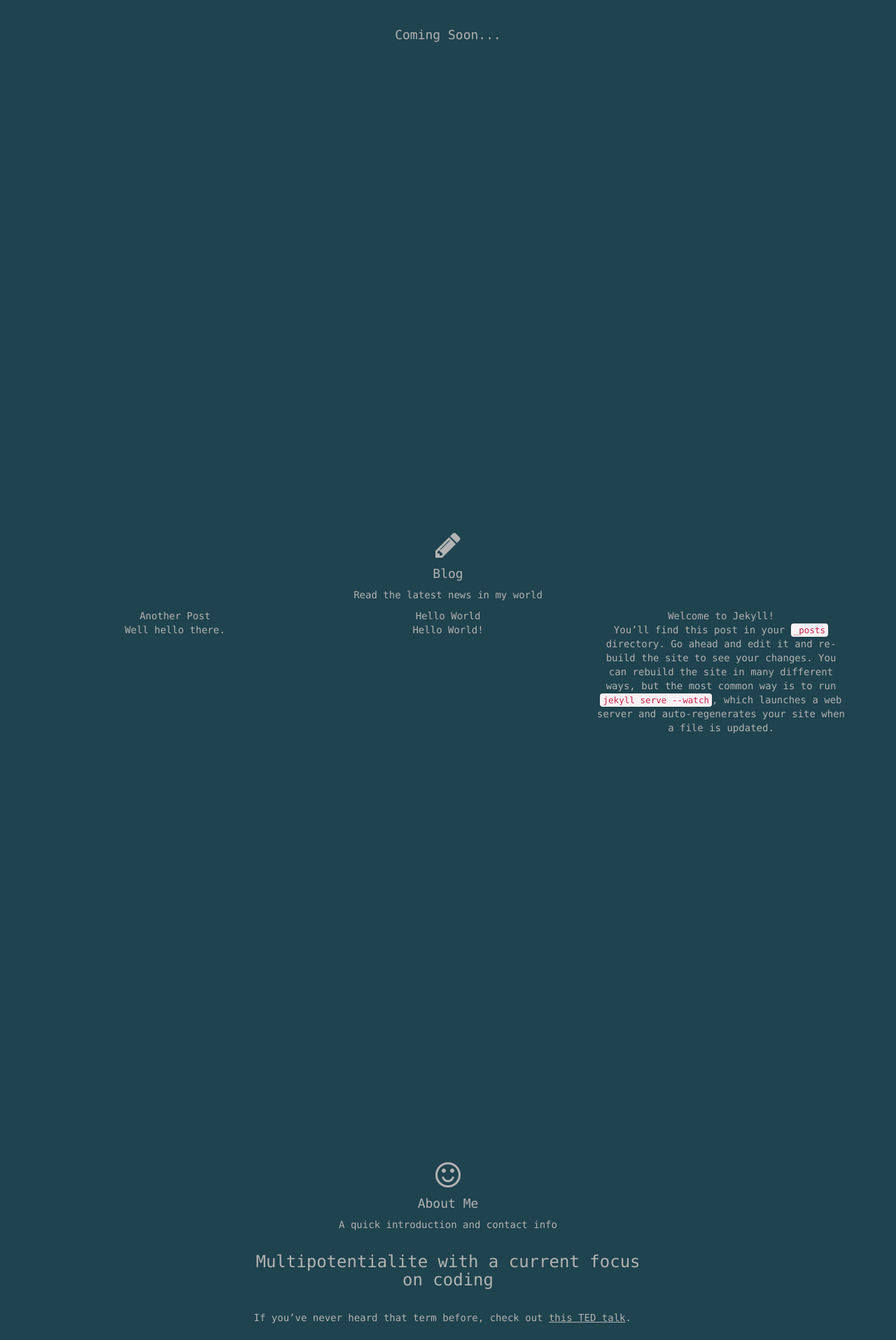
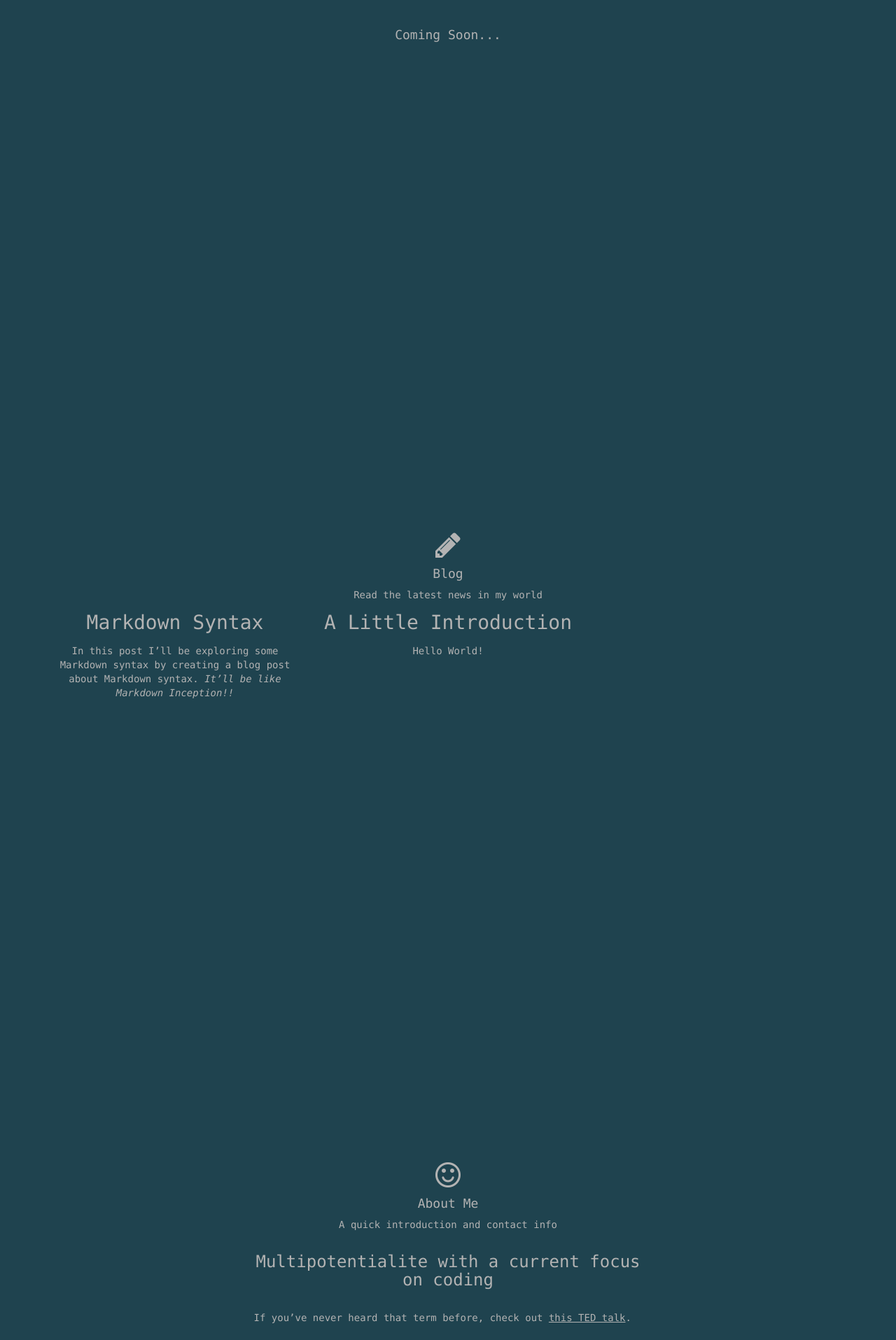
Before and after one commit to patrickshaughnessy/patrickshaughnessy.github.io, a Jekyll site: the page built from index.html, in a window 1280 px wide. Shown: the part 1942-3857 px from the top of the page at 70% size. Built offline with Jekyll 4.4.1, drawn with Linux system fonts in a browser that asks for light colours; nearby versions of some CDN libraries; comment, search, counter and statistics services are not loaded.

Commit message:
updated blog and functionality

```diff
--- a/_config.yml
+++ b/_config.yml
@@ -1,14 +1,15 @@
 # Site settings
-title: Your awesome title
-email: your-email@domain.com
-description: > # this means to ignore newlines until "baseurl:"
-  Write an awesome description for your new site here. You can edit this
-  line in _config.yml. It will appear in your document head meta (for
-  Google search results) and in your feed.xml site description.
+title: Patrick Shaughnessy
+email: pshaughn86@gmail.com
+description: A github pages site for developer Patrick Shaughnessy.
 baseurl: "" # the subpath of your site, e.g. /blog/
-url: "http://yourdomain.com" # the base hostname & protocol for your site
-twitter_username: jekyllrb
-github_username:  jekyll
+url: "http://patrickshaughnessy.github.io" # the base hostname & protocol for your site
+twitter_username: pattshaughnessy
+github_username:  patrickshaughnessy
 
 # Build settings
 markdown: kramdown
+
+# Gems
+gems:
+  - jekyll-angular
--- a/_includes/head.html
+++ b/_includes/head.html
@@ -3,9 +3,14 @@
     <meta name="viewport" content="width=device-width initial-scale=1" />
     <meta http-equiv="X-UA-Compatible" content="IE=edge">
 
-    <title>{% if page.title %}{{ page.title }}{% else %}{{ site.title }}{% endif %}</title>
+    <title>{% if page.title %}{{ site.title + ": " + page.title }}{% else %}{{ site.title }}{% endif %}</title>
     <meta name="description" content="{{ site.description }}">
 
-    <link rel="stylesheet" href="{{ "/css/main.css" | prepend: site.baseurl }}">
+    <script src="https://ajax.googleapis.com/ajax/libs/angularjs/1.4.5/angular.min.js"></script>
+
+    <link rel="stylesheet" href="https://maxcdn.bootstrapcdn.com/bootstrap/3.3.5/css/bootstrap.min.css">
+    <link rel="stylesheet" href="https://maxcdn.bootstrapcdn.com/font-awesome/4.4.0/css/font-awesome.min.css">
+    <link rel="stylesheet" href="{{ "/css/stylesheet.css" | prepend: site.baseurl }}">
+
     <link rel="canonical" href="{{ page.url | replace:'index.html','' | prepend: site.baseurl | prepend: site.url }}">
 </head>
--- a/_layouts/default.html
+++ b/_layouts/default.html
@@ -1,19 +1,33 @@
+---
+
+---
+
 <!DOCTYPE html>
-<html>
+<html lang="en" ng-app>
 
   {% include head.html %}
 
   <body>
 
-    {% include header.html %}
+    <!-- {% include header.html %}
 
     <div class="page-content">
-      <div class="wrapper">
+      <div class="wrapper"> -->
         {{ content }}
-      </div>
+      <!-- </div>
     </div>
 
     {% include footer.html %}
+ -->
+
+     <!-- jQuery (necessary for Bootstrap's JavaScript plugins) -->
+     <script src="https://ajax.googleapis.com/ajax/libs/jquery/1.11.3/jquery.min.js"></script>
+     <!-- Include all compiled plugins (below), or include individual files as needed -->
+     <!-- Latest compiled and minified JavaScript -->
+     <script src="https://maxcdn.bootstrapcdn.com/bootstrap/3.3.5/js/bootstrap.min.js"></script>
+     <script src="https://cdn.jsdelivr.net/jquery.scrollto/2.1.2/jquery.scrollTo.min.js"></script>
+     <script src="https://cdnjs.cloudflare.com/ajax/libs/jquery-easing/1.3/jquery.easing.min.js"></script>
+     <script src="{{ "/main.js" | prepend: site.baseurl }}"></script>
 
   </body>
 
--- a/_posts/2015-10-02-welcome-to-jekyll.markdown
+++ /dev/null
@@ -1,25 +0,0 @@
----
-layout: post
-title:  "Welcome to Jekyll!"
-date:   2015-10-02 22:25:30
-categories: jekyll update
----
-You’ll find this post in your `_posts` directory. Go ahead and edit it and re-build the site to see your changes. You can rebuild the site in many different ways, but the most common way is to run `jekyll serve --watch`, which launches a web server and auto-regenerates your site when a file is updated.
-
-To add new posts, simply add a file in the `_posts` directory that follows the convention `YYYY-MM-DD-name-of-post.ext` and includes the necessary front matter. Take a look at the source for this post to get an idea about how it works.
-
-Jekyll also offers powerful support for code snippets:
-
-{% highlight ruby %}
-def print_hi(name)
-  puts "Hi, #{name}"
-end
-print_hi('Tom')
-#=> prints 'Hi, Tom' to STDOUT.
-{% endhighlight %}
-
-Check out the [Jekyll docs][jekyll] for more info on how to get the most out of Jekyll. File all bugs/feature requests at [Jekyll’s GitHub repo][jekyll-gh]. If you have questions, you can ask them on [Jekyll’s dedicated Help repository][jekyll-help].
-
-[jekyll]:      http://jekyllrb.com
-[jekyll-gh]:   https://github.com/jekyll/jekyll
-[jekyll-help]: https://github.com/jekyll/jekyll-help
--- /dev/null
+++ b/_posts/2015-10-03-A-Little-Introduction.markdown
@@ -0,0 +1,15 @@
+---
+layout: post
+title:  "A Little Introduction"
+date:   2015-10-03 22:25:30
+categories: pre Coding House
+---
+Hello World!
+
+This is my first blog post for my github pages site built with Jekyll and Twitter Bootstrap.
+
+I'll be updating this blog periodically with anecdotes and miscellaneous learnings on my journey to become a full-stack web developer.
+
+To fill out the website with my first three posts, as well as gain some experience using Markdown, I'm going to write about Markdown syntax and a tough recursive algorithm I learned recently.
+
+Stay tuned for more!
--- /dev/null
+++ b/_posts/2015-10-04-Markdown-Syntax.markdown
@@ -0,0 +1,100 @@
+---
+layout: post
+title:  "Markdown Syntax"
+date:   2015-10-04 22:25:30
+categories: pre Coding House
+---
+
+In this post I'll be exploring some Markdown syntax by creating a blog post about Markdown syntax. _It’ll be like Markdown Inception!!_
+
+
+![Keanu Whoa](http://www.reactiongifs.com/r/2013/10/woah.gif)
+
+######_Whoa!_
+
+#Headers
+
+Headers are very important and can be efficiently executed with hashes. H1 and H2 elements can also be “underlined” using equal signs or dashes, but I think hashes are more functional.
+<br>
+
+> Blockquotes make your posts super hipster, bro.
+>
+> #-Ghandi
+
+<br>
+
+#Lists N’ Things
+
+Here are some things I don’t like:
+
+* Waking up before sunrise
+* iPhone battery life
+* Making lists of things I don’t like
+
+What I’d like to have for lunch today (in order of preference):
+
+1. Burrito
+2. Sandwich
+3. Pho
+<br>
+
+> Sometimes, people can be a little heavy-handed with the blockquotes.
+>
+> #-Barack Obama
+
+<br>
+
+#Code Blocks
+
+Writing code to be read onscreen in `HTML` sucks. Let me demonstrate.
+
+	<p>
+	  First you put some code inside the tags
+	  <br>
+	  Don’t forget to escape special characters
+	  <br>
+	  <pre><code>
+
+	  var i = {
+	    amThe: function(str){
+	      if (str === 'CoolestDude’){return true;}
+	    }
+	  };
+
+	  i.amThe('CoolestDude');
+
+	  </code></pre>
+	</p>
+
+Wow, that escalated quickly.
+
+<br>
+
+* * *
+
+
+Horizontal Rule rules my world!
+{:.center}
+
+* * *
+
+<br>
+
+# Links
+
+In creating this blog post, I copied extensively from [Daring Fireball](https://daringfireball.net/projects/markdown/syntax “Daring Fireball”).
+
+If you’re tired of reading this post, you can return to the [Home](/#title/) screen.
+
+<br>
+
+#Conclusion
+
+The End.
+
+> Every blog post needs a strong conclusion.
+>
+> #-Jesus Christ
+
+
+![Californians](http://media.giphy.com/media/EcnE9fRyl1jgc/giphy.gif)
--- a/stylesheet.css
+++ b/css/stylesheet.css
@@ -46,6 +46,35 @@ input {
 #about a {
   text-decoration: underline;
 }
+
+.post-content img {
+  margin: 2% auto 0 auto;
+  display: block;
+}
+
+.post-content h6 {
+  font-size: 90%;
+  text-align: center;
+  margin-bottom: 2%;
+}
+
+.post-content blockquote {
+  margin-left: 5%;
+}
+
+.post-content blockquote h1 {
+  font-size: 90%;
+  font-style: italic;
+}
+
+.post-content a {
+  text-decoration: underline;
+}
+
+.post-content .center {
+  text-align: center;
+}
+
 
 /*Social Media CSS*/
 
--- a/index.html
+++ b/index.html
@@ -1,32 +1,6 @@
 ---
-
+layout: default
 ---
-
-<!DOCTYPE html>
-<html lang="en" ng-app>
-  <head>
-    <meta charset="utf-8">
-    <meta http-equiv="X-UA-Compatible" content="IE=edge">
-    <meta name="viewport" content="width=device-width, initial-scale=1">
-    <!-- The above 3 meta tags *must* come first in the head; any other head content must come *after* these tags -->
-    <title>Patrick Shaughnessy</title>
-
-    <script src="https://ajax.googleapis.com/ajax/libs/angularjs/1.4.6/angular.min.js"></script>
-
-    <!-- Bootstrap -->
-    <!-- Latest compiled and minified CSS -->
-    <link rel="stylesheet" href="https://maxcdn.bootstrapcdn.com/bootstrap/3.3.5/css/bootstrap.min.css">
-    <link rel="stylesheet" href="https://maxcdn.bootstrapcdn.com/font-awesome/4.4.0/css/font-awesome.min.css">
-    <link href="stylesheet.css" rel="stylesheet">
-
-    <!-- HTML5 shim and Respond.js for IE8 support of HTML5 elements and media queries -->
-    <!-- WARNING: Respond.js doesn't work if you view the page via file:// -->
-    <!--[if lt IE 9]>
-      <script src="https://oss.maxcdn.com/html5shiv/3.7.2/html5shiv.min.js"></script>
-      <script src="https://oss.maxcdn.com/respond/1.4.2/respond.min.js"></script>
-    <![endif]-->
-  </head>
-  <body>
 
     <div id="title" class="container-fluid">
       <div class="container" id="first">
@@ -65,28 +39,28 @@
 
         <div class="row">
           <div class="col-md-12" style="text-align: center">
-            <h1>Hello {{yourName}}!</h1>
+            <h1>Hello <span ng-bind="yourName"></span>!</h1>
             <h3 id="welcomeMessage"></h3>
           </div>
         </div>
 
         <div class="row" id="sections">
           <div class="col-md-4">
-            <a href="#projects">
+            <a class="internal" href="#projects">
               <i class="fa fa-cogs fa-6"></i>
             </a>
             <h4>Projects</h4>
             <p>The latest and greatest from my portfolio.</p>
           </div>
           <div class="col-md-4">
-            <a href="#blog">
+            <a class="internal" href="#blog">
               <i class="fa fa-pencil fa-6"></i>
             </a>
             <h4>Blog</h4>
             <p>Read the latest news in my world</p>
           </div>
           <div class="col-md-4">
-            <a href="#about">
+            <a class="internal" href="#about">
               <i class="fa fa-smile-o fa-6"></i>
             </a>
             <h4>About Me</h4>
@@ -122,8 +96,10 @@
             <div class="row">
               {% for post in site.posts limit:3%}
                 <div class="col-md-4">
-                  <a href="{{ post.url }}">{{ post.title }}</a>
-                  {{ post.excerpt }}
+                    <a href="{{ post.url }}" style="font-size: 200%">{{ post.title }}</a>
+                    <p>
+                      {{ post.excerpt }}
+                    </p>
                 </div>
               {% endfor %}
             </div>
@@ -149,11 +125,11 @@
             <h3 style="text-align: center">Multipotentialite with a current focus on coding</h3>
             <p>
               <br>
-              If you’ve never heard that term before, check out <a href="http://www.ted.com/talks/emilie_wapnick_why_some_of_us_don_t_have_one_true_calling">this TED talk</a>.
+              If you’ve never heard that term before, check out <a target="_blank" href="http://www.ted.com/talks/emilie_wapnick_why_some_of_us_don_t_have_one_true_calling">this TED talk</a>.
               <br><br>
               My fresh new hotness is coding. I’m interested in being a part of shaping the future, and maybe getting on that TED stage myself one day.
               <br><br>
-              To that end, I’ll be taking a crash course in javascript and full stack development with <a href="http://codinghouse.co/">Coding House</a> in San Francisco from October 2015 to February 2016.
+              To that end, I’ll be taking a crash course in javascript and full stack development with <a target="_blank" href="http://codinghouse.co/">Coding House</a> in San Francisco from October 2015 to February 2016.
               <br><br>
               Stay tuned for updates on the blog, and feel free to contact me on any medium below.
             </p>
@@ -164,16 +140,16 @@
           <div class="col-md-12" style="text-align: center">
             <div class="social">
                 <ul>
-                    <li><a href="https://www.facebook.com/patrick.shaughnessy.5815"><i class="fa fa-lg fa-facebook"></i></a></li>
-                    <li><a href="https://twitter.com/pattshaughnessy"><i class="fa fa-lg fa-twitter"></i></a></li>
+                    <li><a target="_blank" href="https://www.facebook.com/patrick.shaughnessy.5815"><i class="fa fa-lg fa-facebook"></i></a></li>
+                    <li><a target="_blank" href="https://twitter.com/pattshaughnessy"><i class="fa fa-lg fa-twitter"></i></a></li>
                     <!-- <li><a href="#"><i class="fa fa-lg fa-google-plus"></i></a></li> -->
-                    <li><a href="https://github.com/pshaughn86"><i class="fa fa-lg fa-github"></i></a></li>
+                    <li><a target="_blank" href="https://github.com/patrickshaughnessy"><i class="fa fa-lg fa-github"></i></a></li>
                     <!-- <li><a href="#"><i class="fa fa-lg fa-pinterest"></i></a></li> -->
-                    <li><a href="https://www.linkedin.com/pub/patrick-shaughnessy/14/2b1/77"><i class="fa fa-lg fa-linkedin"></i></a></li>
+                    <li><a target="_blank" href="https://www.linkedin.com/pub/patrick-shaughnessy/14/2b1/77"><i class="fa fa-lg fa-linkedin"></i></a></li>
                     <!-- <li><a href="#"><i class="fa fa-lg fa-flickr"></i></a></li> -->
                     <!-- <li><a href="#"><i class="fa fa-lg fa-instagram"></i></a></li> -->
                     <!-- <li><a href="#"><i class="fa fa-lg fa-vimeo-square"></i></a></li> -->
-                    <li><a href="http://stackoverflow.com/users/5294685/patrick-shaughnessy"><i class="fa fa-lg fa-stack-overflow"></i></a></li>
+                    <li><a target="_blank" href="http://stackoverflow.com/users/5294685/patrick-shaughnessy"><i class="fa fa-lg fa-stack-overflow"></i></a></li>
                     <!-- <li><a href="#"><i class="fa fa-lg fa-dropbox"></i></a></li> -->
                     <!-- <li><a href="#"><i class="fa fa-lg fa-tumblr"></i></a></li> -->
                     <!-- <li><a href="#"><i class="fa fa-lg fa-dribbble"></i></a></li> -->
@@ -191,15 +167,3 @@
 
       </div>
     </div>
-
-
-    <!-- jQuery (necessary for Bootstrap's JavaScript plugins) -->
-    <script src="https://ajax.googleapis.com/ajax/libs/jquery/1.11.3/jquery.min.js"></script>
-    <!-- Include all compiled plugins (below), or include individual files as needed -->
-    <!-- Latest compiled and minified JavaScript -->
-    <script src="https://maxcdn.bootstrapcdn.com/bootstrap/3.3.5/js/bootstrap.min.js"></script>
-    <script src="//cdn.jsdelivr.net/jquery.scrollto/2.1.2/jquery.scrollTo.min.js"></script>
-    <script src="https://cdnjs.cloudflare.com/ajax/libs/jquery-easing/1.3/jquery.easing.min.js"></script>
-    <script src="main.js"></script>
-  </body>
-</html>
--- a/main.js
+++ b/main.js
@@ -26,9 +26,9 @@ $('#yourName').keypress(function(e){
   }
 });
 
-$('a').click(function(e){
+$('a.internal').click(function(e){
   e.preventDefault();
   var loc = this.hash;
   $(window).scrollTo($(loc), 800, {easing: 'easeOutCirc'});
   return false;
-})
+});
```
Also changed, not shown: _layouts/post.html (+27 -1 lines), _posts/2015-10-03-Hello-World.markdown (deleted, +0 -9 lines), _posts/2015-10-04-Another-Post.markdown (deleted, +0 -12 lines).
